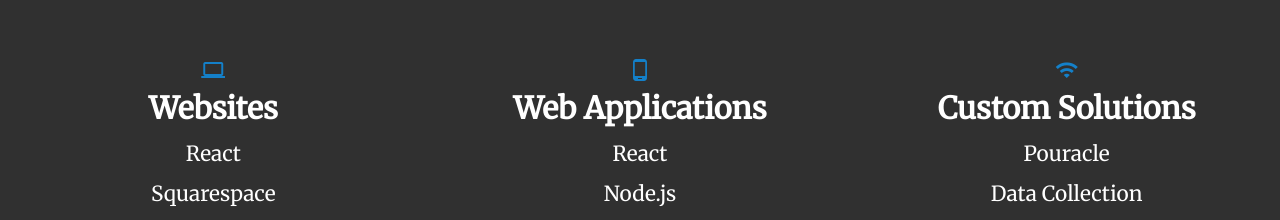
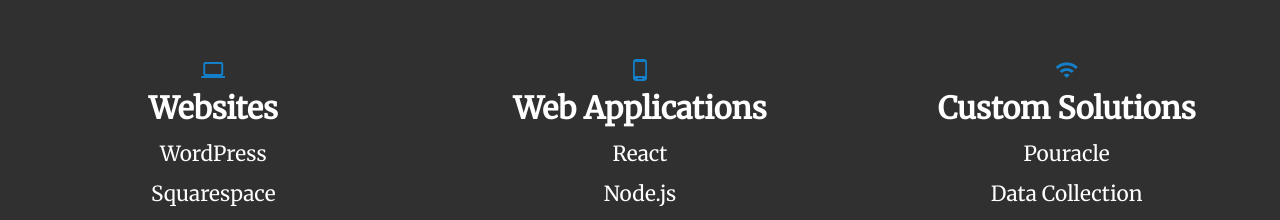
Before and after one commit to krab7191/ravens-eye-solutions-website, a React (Create React App) app: page / in a window 1280 px wide. Shown: the part 780-1000 px from the top of the page. Built offline with nearby package versions, Linux system fonts and the light colour scheme.

Commit message:
Add wordpress, change modal text

```diff
--- a/src/Components/ContactForm/ContactForm.jsx
+++ b/src/Components/ContactForm/ContactForm.jsx
@@ -63,7 +63,7 @@
 	const submitForm = event => {
 		if (!(n && e && m)) {
 			event.preventDefault();
-			props.setWarningMessage('Some empty fields are required!');
+			props.setWarningMessage('Please fill out the entire contact form before submitting!');
 		}
 	};
 
--- a/src/Pages/Landing/Landing.jsx
+++ b/src/Pages/Landing/Landing.jsx
@@ -26,7 +26,7 @@
 const bgImage = require('../../media/beverage-background.jpg');
 
 const techSectionInfo = [
-	['React', 'Squarespace', 'Netlify'],
+	['WordPress', 'Squarespace', 'Netlify'],
 	['React', 'Node.js', 'Angular'],
 	['Pouracle', 'Data Collection', 'REST APIs']
 ];
```
